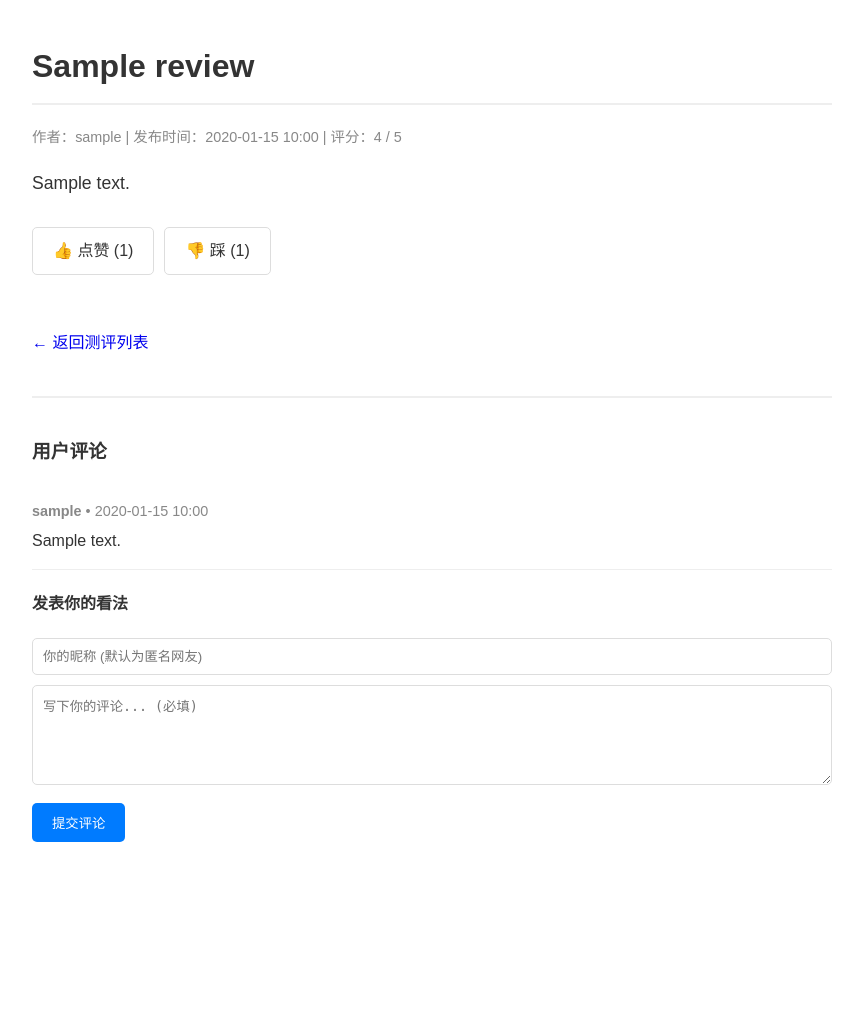
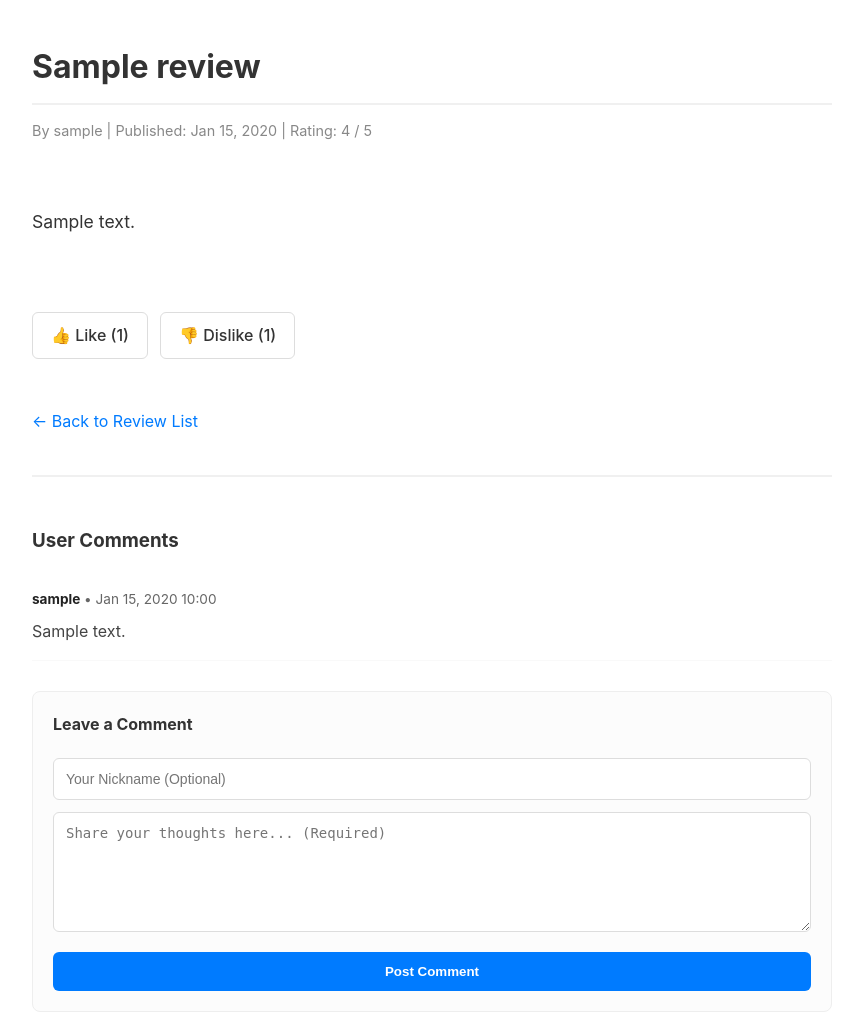
Before and after one commit to Aurelianus-001/PhoneRadar-Pro, a Django app: a page that uses reviews/templates/reviews/review_detail.html in a window 1280 px wide. Shown: the whole page, without its empty margins (208-1071 px from the left). Before the commit the page ends 842 px from the top, so only its background shows below. Run offline with Django 5.2, Linux system fonts and the light colour scheme; tables that the repository leaves empty hold one stand-in row (values such as "Sample post").

Commit message:
translate: switch entire system to English

```diff
--- a/reviews/admin.py
+++ b/reviews/admin.py
@@ -38,13 +38,10 @@ class ReviewAdmin(admin.ModelAdmin):
 # 4. [新增] 评论管理界面
 @admin.register(Comment)
 class CommentAdmin(admin.ModelAdmin):
-    # 显示谁在什么时候评论了哪篇文章
     list_display = ('user_name', 'review', 'created_at', 'text_summary')
     list_filter = ('created_at',)
     search_fields = ('user_name', 'text', 'review__title')
 
-    # 定义一个显示函数，防止评论太长撑破表格
     def text_summary(self, obj):
         return obj.text[:30] + '...' if len(obj.text) > 30 else obj.text
-
-    text_summary.short_description = "评论内容摘要"
+    text_summary.short_description = "Content Summary"
--- a/reviews/models.py
+++ b/reviews/models.py
@@ -2,51 +2,51 @@ from django.db import models
 from django.contrib.auth.models import User
 from django.utils.text import slugify
 
-# 1. 手机品牌表
+
 class Brand(models.Model):
-    name = models.CharField("品牌名称", max_length=50, unique=True)
-    origin = models.CharField("所属国家", max_length=50)
-    logo_url = models.URLField("Logo链接", blank=True, help_text="可以填一个网上的图片地址")
+    name = models.CharField("Brand Name", max_length=50, unique=True)
+    origin = models.CharField("Country", max_length=50)
+    logo_url = models.URLField("Logo URL", blank=True)
 
     class Meta:
-        verbose_name = "品牌"
-        verbose_name_plural = "品牌管理"
+        verbose_name = "Brand"
+        verbose_name_plural = "Brands"
 
     def __str__(self):
         return self.name
 
-# 2. 手机型号表
+
 class PhoneModel(models.Model):
-    brand = models.ForeignKey(Brand, on_delete=models.CASCADE, related_name='models', verbose_name="所属品牌")
-    name = models.CharField("型号名称", max_length=100)
-    launch_date = models.DateField("发布日期")
-    os_type = models.CharField("操作系统", max_length=50,
-                               choices=[('iOS', 'iOS'), ('Android', 'Android'), ('Others', '其他')])
+    brand = models.ForeignKey(Brand, on_delete=models.CASCADE, related_name='models', verbose_name="Brand")
+    name = models.CharField("Model Name", max_length=100)
+    launch_date = models.DateField("Launch Date")
+    os_type = models.CharField("OS", max_length=50,
+                               choices=[('iOS', 'iOS'), ('Android', 'Android'), ('Others', 'Others')])
 
     class Meta:
-        verbose_name = "手机型号"
-        verbose_name_plural = "手机型号管理"
+        verbose_name = "Phone Model"
+        verbose_name_plural = "Phone Models"
 
     def __str__(self):
         return f"{self.brand.name} {self.name}"
 
-# 3. 核心：测评文章表
+
 class Review(models.Model):
-    title = models.CharField("测评标题", max_length=200)
-    author = models.ForeignKey(User, on_delete=models.CASCADE, verbose_name="作者")
-    phones = models.ManyToManyField(PhoneModel, related_name='reviews', verbose_name="关联手机")
-    content = models.TextField("正文内容")
-    rating = models.PositiveIntegerField("评分(1-5)", default=5)
-    created_at = models.DateTimeField("发布时间", auto_now_add=True)
-    slug = models.SlugField("URL别名", unique=True, blank=True, max_length=250)
+    title = models.CharField("Title", max_length=200)
+    author = models.ForeignKey(User, on_delete=models.CASCADE, verbose_name="Author")
+    phones = models.ManyToManyField(PhoneModel, related_name='reviews', verbose_name="Related Phones")
+    content = models.TextField("Content")
+    rating = models.PositiveIntegerField("Rating(1-5)", default=5)
+    created_at = models.DateTimeField("Published At", auto_now_add=True)
+    slug = models.SlugField("URL Slug", unique=True, blank=True, max_length=250)
 
-    # --- [NEW] 点赞和踩的功能字段 ---
-    likes = models.PositiveIntegerField("点赞数", default=0)
-    dislikes = models.PositiveIntegerField("踩数", default=0)
+    # Voting Fields
+    likes = models.PositiveIntegerField("Likes", default=0)
+    dislikes = models.PositiveIntegerField("Dislikes", default=0)
 
     class Meta:
-        verbose_name = "手机测评"
-        verbose_name_plural = "测评文章管理"
+        verbose_name = "Review"
+        verbose_name_plural = "Reviews"
 
     def save(self, *args, **kwargs):
         if not self.slug:
@@ -56,18 +56,14 @@ class Review(models.Model):
     def __str__(self):
         return self.title
 
-# --- [NEW] 4. 评论表 ---
+
 class Comment(models.Model):
-    # 关联到测评文章，一篇文章可以有多个评论
-    review = models.ForeignKey(Review, on_delete=models.CASCADE, related_name='comments', verbose_name="所属测评")
-    user_name = models.CharField("用户昵称", max_length=50, default="匿名网友")
-    text = models.TextField("评论内容")
-    created_at = models.DateTimeField("评论时间", auto_now_add=True)
+    review = models.ForeignKey(Review, on_delete=models.CASCADE, related_name='comments', verbose_name="Review")
+    user_name = models.CharField("Username", max_length=50, default="Anonymous")
+    text = models.TextField("Comment")
+    created_at = models.DateTimeField("Posted At", auto_now_add=True)
 
     class Meta:
-        verbose_name = "评论"
-        verbose_name_plural = "评论管理"
-        ordering = ['-created_at'] # 最新的评论在最上面
-
-    def __str__(self):
-        return f"{self.user_name} 评论了 {self.review.title}"
+        verbose_name = "Comment"
+        verbose_name_plural = "Comments"
+        ordering = ['-created_at']
--- a/reviews/templates/reviews/review_detail.html
+++ b/reviews/templates/reviews/review_detail.html
@@ -1,35 +1,44 @@
 <!DOCTYPE html>
-<html lang="zh-hans">
+<html lang="en">
 <head>
     <meta charset="UTF-8">
-    <title>{{ review.title }} - 手机评测雷达</title>
+    <meta name="viewport" content="width=device-width, initial-scale=1.0">
+    <title>{{ review.title }} - Phone Radar Pro</title>
     <style>
-        body { font-family: sans-serif; max-width: 800px; margin: 0 auto; padding: 20px; line-height: 1.6; color: #333; }
-        h1 { border-bottom: 2px solid #eee; padding-bottom: 10px; }
-        .meta { color: #888; font-size: 0.9em; }
-        .content { margin-top: 20px; font-size: 1.1em; }
+        body { font-family: -apple-system, BlinkMacSystemFont, "Segoe UI", Roboto, Helvetica, Arial, sans-serif; max-width: 800px; margin: 0 auto; padding: 20px; line-height: 1.6; color: #333; }
+        h1 { border-bottom: 2px solid #f0f0f0; padding-bottom: 10px; margin-bottom: 5px; }
+        .meta { color: #888; font-size: 0.9em; margin-bottom: 20px; }
+        .content { margin-top: 20px; font-size: 1.1em; white-space: pre-line; }
 
-        /* [NEW] 投票按钮样式 */
-        .vote-actions { margin: 30px 0; display: flex; gap: 10px; }
-        .vote-btn { padding: 10px 20px; border: 1px solid #ddd; border-radius: 5px; background: white; cursor: pointer; text-decoration: none; color: #333; transition: background 0.2s; }
-        .vote-btn:hover { background: #f5f5f5; }
+        /* Voting Section */
+        .vote-actions { margin: 30px 0; display: flex; gap: 12px; }
+        .vote-btn { padding: 10px 18px; border: 1px solid #ddd; border-radius: 6px; background: #fff; cursor: pointer; text-decoration: none; color: #333; font-weight: 500; transition: all 0.2s ease; display: flex; align-items: center; gap: 5px; }
+        .vote-btn:hover { background: #f8f9fa; border-color: #bbb; transform: translateY(-1px); }
 
-        /* [NEW] 评论区样式 */
-        .comment-area { margin-top: 40px; border-top: 2px solid #eee; padding-top: 20px; }
-        .comment-item { border-bottom: 1px solid #eee; padding: 15px 0; }
-        .comment-meta { color: #888; font-size: 0.9em; margin-bottom: 5px; }
-        .comment-form input, .comment-form textarea { width: 100%; padding: 10px; margin-bottom: 10px; border: 1px solid #ddd; border-radius: 5px; box-sizing: border-box; }
-        .comment-form textarea { height: 100px; resize: vertical; }
-        .comment-form button { padding: 10px 20px; background-color: #007bff; color: white; border: none; border-radius: 5px; cursor: pointer; }
+        /* Comment Section */
+        .comment-area { margin-top: 40px; border-top: 2px solid #f0f0f0; padding-top: 30px; }
+        .comment-item { border-bottom: 1px solid #f9f9f9; padding: 15px 0; }
+        .comment-meta { color: #666; font-size: 0.85em; margin-bottom: 8px; }
+        .comment-meta strong { color: #222; }
+        .comment-text { color: #444; }
+
+        .comment-form { background: #fcfcfc; padding: 20px; border-radius: 8px; border: 1px solid #eee; margin-top: 30px; }
+        .comment-form h4 { margin-top: 0; }
+        .comment-form input, .comment-form textarea { width: 100%; padding: 12px; margin-bottom: 12px; border: 1px solid #ddd; border-radius: 6px; box-sizing: border-box; font-size: 14px; }
+        .comment-form textarea { height: 120px; resize: vertical; }
+        .comment-form button { padding: 12px 24px; background-color: #007bff; color: white; border: none; border-radius: 6px; cursor: pointer; font-weight: bold; width: 100%; }
         .comment-form button:hover { background-color: #0056b3; }
+
+        .back-link { display: inline-block; margin-top: 20px; color: #007bff; text-decoration: none; }
+        .back-link:hover { text-decoration: underline; }
     </style>
 </head>
 <body>
     <h1>{{ review.title }}</h1>
     <p class="meta">
-        作者：{{ review.author.username }} |
-        发布时间：{{ review.created_at|date:"Y-m-d H:i" }} |
-        评分：{{ review.rating }} / 5
+        By {{ review.author.username }} |
+        Published: {{ review.created_at|date:"M d, Y" }} |
+        Rating: {{ review.rating }} / 5
     </p>
 
     <div class="content">
@@ -38,39 +47,38 @@
 
     <div class="vote-actions">
         <a href="{% url 'review_vote' review.slug 'like' %}" class="vote-btn">
-            👍 点赞 ({{ review.likes }})
+            👍 Like ({{ review.likes }})
         </a>
         <a href="{% url 'review_vote' review.slug 'dislike' %}" class="vote-btn">
-            👎 踩 ({{ review.dislikes }})
+            👎 Dislike ({{ review.dislikes }})
         </a>
     </div>
 
-    <br>
-    <a href="{% url 'review_list' %}" style="text-decoration:none;">← 返回测评列表</a>
+    <a href="{% url 'review_list' %}" class="back-link">← Back to Review List</a>
 
     <div class="comment-area">
-        <h3>用户评论</h3>
+        <h3>User Comments</h3>
 
         {% for comment in review.comments.all %}
             <div class="comment-item">
                 <div class="comment-meta">
-                    <strong>{{ comment.user_name }}</strong> &bull; {{ comment.created_at|date:"Y-m-d H:i" }}
+                    <strong>{{ comment.user_name }}</strong> &bull; {{ comment.created_at|date:"M d, Y H:i" }}
                 </div>
                 <div class="comment-text">
                     {{ comment.text|linebreaksbr }}
                 </div>
             </div>
         {% empty %}
-            <p>暂无评论，快来抢沙发！</p>
+            <p style="color: #999;">No comments yet. Be the first to share your thoughts!</p>
         {% endfor %}
 
         <div class="comment-form">
-            <h4>发表你的看法</h4>
+            <h4>Leave a Comment</h4>
             <form method="post" action="{% url 'review_detail' review.slug %}">
                 {% csrf_token %}
-                <input type="text" name="user_name" placeholder="你的昵称 (默认为匿名网友)">
-                <textarea name="text" placeholder="写下你的评论... (必填)" required></textarea>
-                <button type="submit">提交评论</button>
+                <input type="text" name="user_name" placeholder="Your Nickname (Optional)">
+                <textarea name="text" placeholder="Share your thoughts here... (Required)" required></textarea>
+                <button type="submit">Post Comment</button>
             </form>
         </div>
     </div>
```
Also changed, not shown: reviews/migrations/0003_alter_brand_options_alter_comment_options_and_more.py (added).
